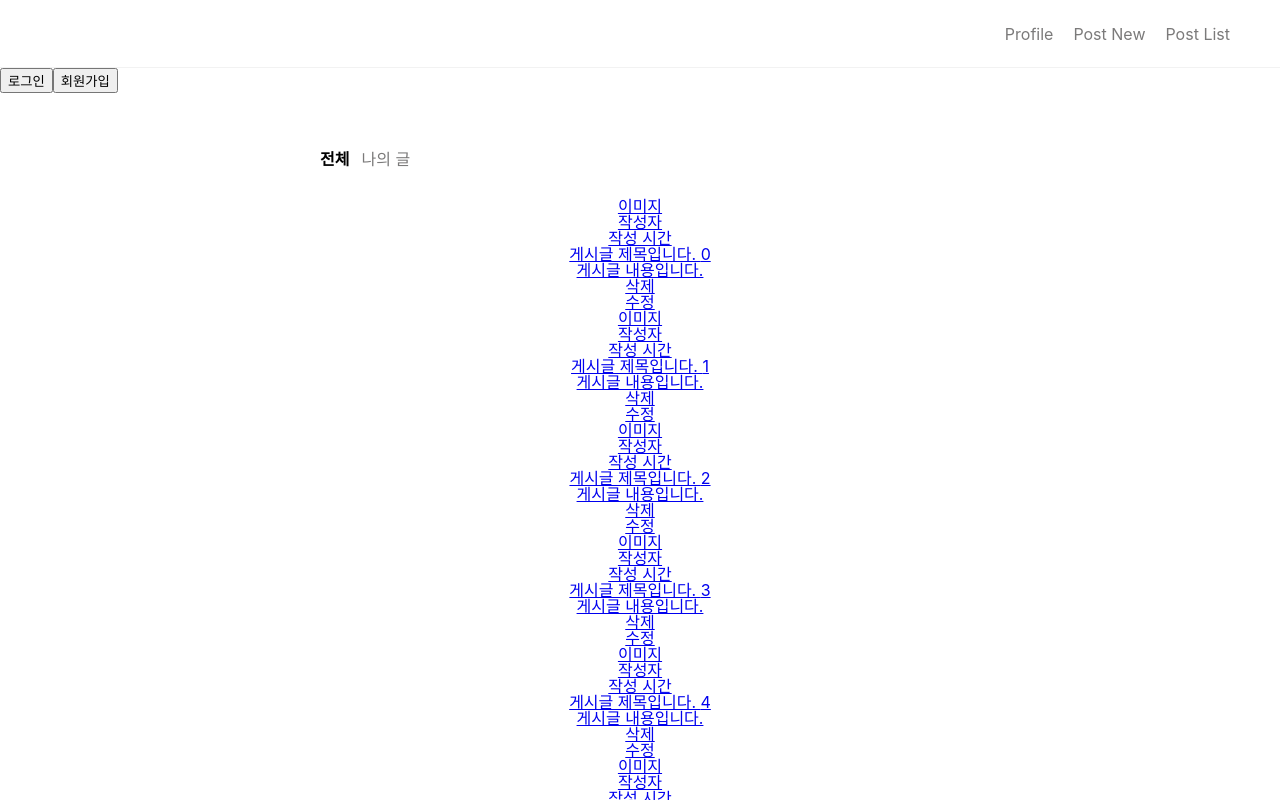
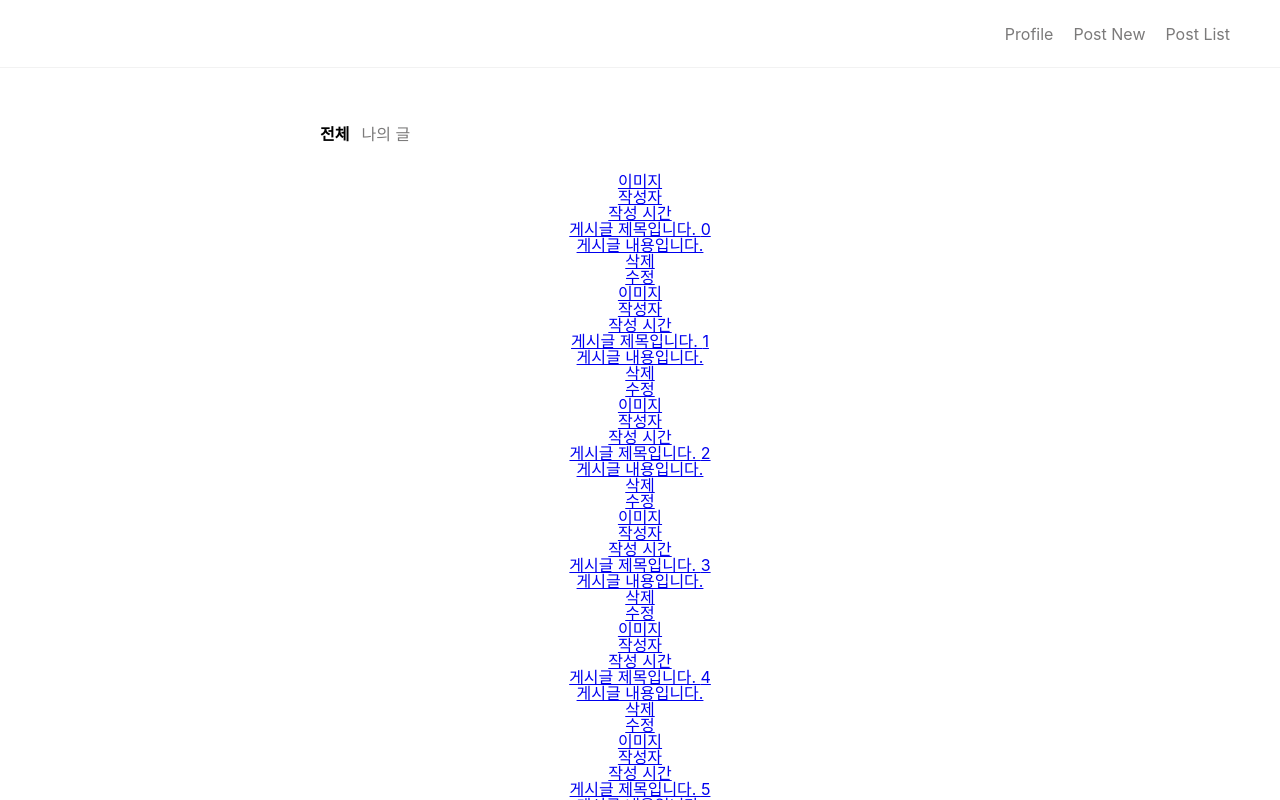
Before and after one commit to seon-mikim/blog, a React (Create React App) app: page / in a window 1280 px wide. Shown: the top 800 px of the page. Built offline with nearby package versions, Linux system fonts and the light colour scheme.

Commit message:
style: 불필요한 코드 삭제

```diff
--- a/src/components/Form/Form.tsx
+++ b/src/components/Form/Form.tsx
@@ -2,11 +2,9 @@ import InputLabel from '@components/ui/InputLabel/InputLabel';
 import useInput from '@hooks/useInput';
 import { useLocation } from 'react-router-dom';
 
-interface FormProps {
-  isName: string
-}
 
-const Form = ({isName }: FormProps) => {
+
+const Form = () => {
   const location = useLocation();
   const signUpLocation = location.pathname === '/signup'
   const {
@@ -41,7 +39,7 @@ const Form = ({isName }: FormProps) => {
         onChange={handleChange}
         onBlur={handleBlur}
       />
-      {isName ==='회원가입' && (
+      {signUpLocation && (
         <InputLabel
           labelText="비밀번호 재확인"
           type="password"
--- a/src/components/Modal/Modal.tsx
+++ b/src/components/Modal/Modal.tsx
@@ -8,7 +8,7 @@ interface ModalProps {
 const Modal = ({isName }: ModalProps) => {
 	return (
 		<div>
-			<Form isName={ isName} />
+			<Form  />
 		</div>
 	)
 }
--- a/src/index.css
+++ b/src/index.css
@@ -186,6 +186,7 @@ header {
   color: #000;
   font-weight: 600;
   text-decoration: none;
+  max-width: 600px;
 }
 
 footer {
--- a/src/pages/MainPage.tsx
+++ b/src/pages/MainPage.tsx
@@ -1,32 +1,20 @@
-import Modal from '@components/Modal/Modal';
 import PostList from '@components/PostList/PostList';
-import Button from '@components/ui/Button/Button';
 import List from '@components/ui/List/List';
 import ListItem from '@components/ui/ListItem/ListItem';
 import Main from '@components/ui/Main/Main';
-import {useState, MouseEvent } from 'react';
+
 import { Link } from 'react-router-dom';
 
 const MainPage = () => {
-  const [isOpen, setIsOpen] = useState(false)
-  const [buttonName, setButtonName] = useState('')
-  const handleClick = (event: MouseEvent<HTMLButtonElement>) => {
-    const { name } = event.target as HTMLButtonElement
-    setIsOpen(true);
-    setButtonName(name);
-  };
   return (
     <Main>
-      {isOpen?
-        <Modal isName={ buttonName} />: ''
-      }
-      <Button onClick={handleClick } name='로그인'>로그인</Button>
-      <Button onClick={handleClick } name='회원가입'>회원가입</Button>
       <header className="main-header">
         <nav className="post__navigation">
           <List>
             <ListItem>
-              <Link to='/posts' className="post__navigation--active">전체</Link>
+              <Link to="/posts" className="post__navigation--active">
+                전체
+              </Link>
             </ListItem>
             <ListItem>
               <div>나의 글</div>
```
